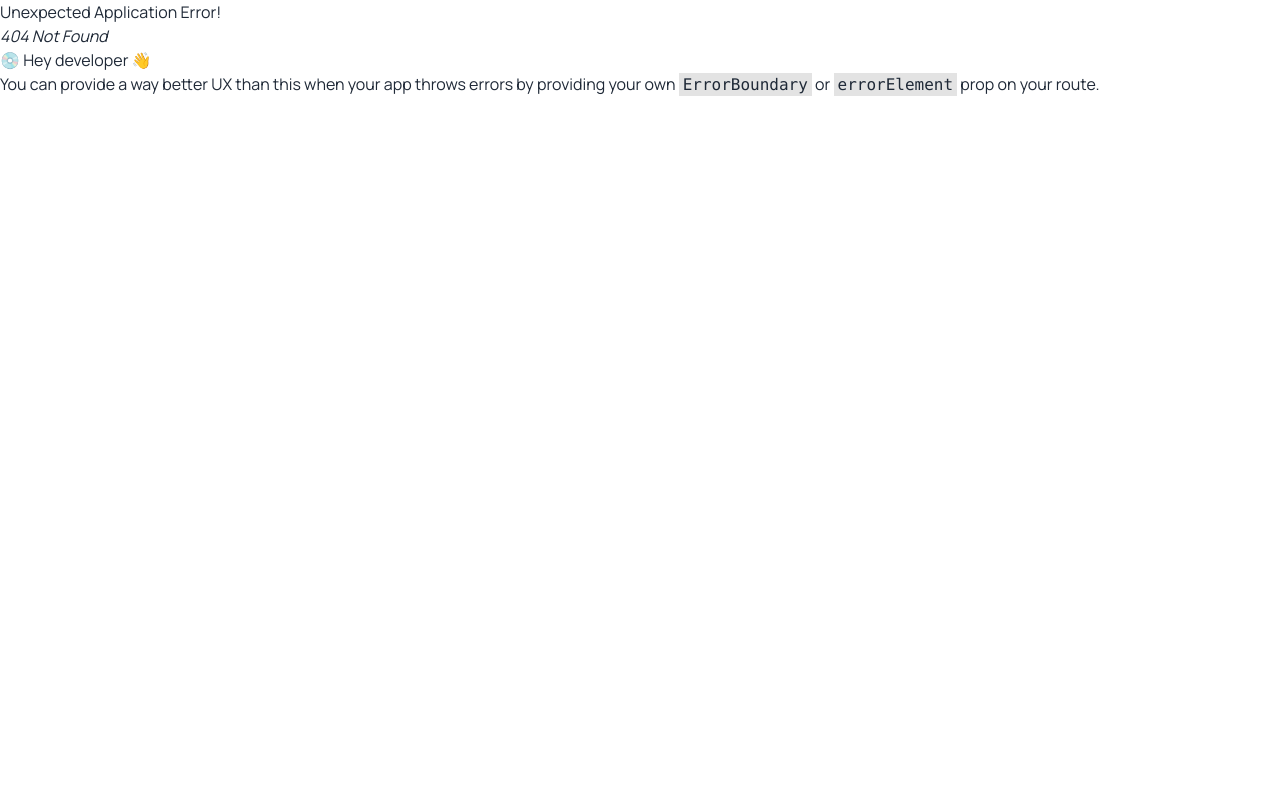
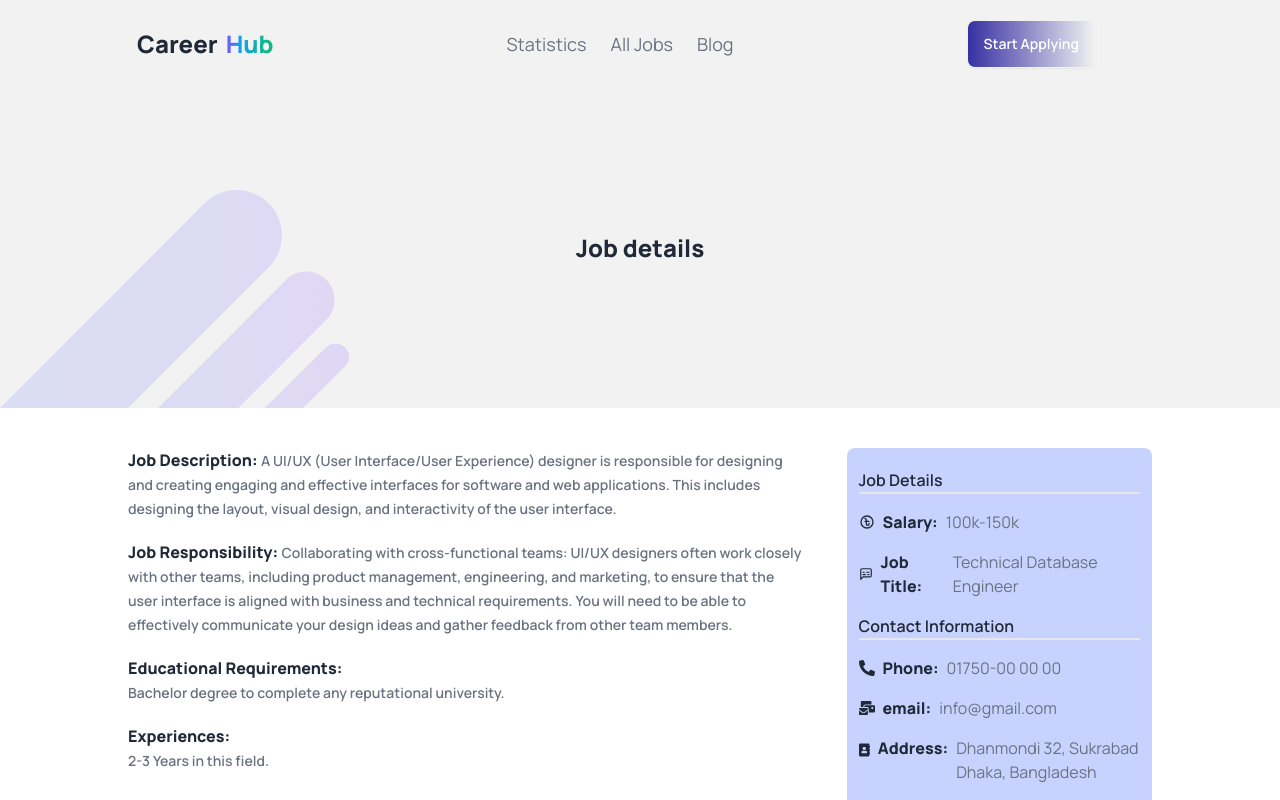
Before and after one commit to Tanvir225/career-hub, a React (Vite) app: page /job/1 in a window 1280 px wide. Before the commit this address had no page. Shown: the top 800 px of the page. Built offline with nearby package versions, Linux system fonts and the light colour scheme.

Commit message:
job description page added

```diff
--- a/src/Components/Featured/Featured.jsx
+++ b/src/Components/Featured/Featured.jsx
@@ -1,6 +1,7 @@
 import { useEffect, useState } from "react";
 import PropTypes from "prop-types";
 import Singlefeatured from "./Singlefeatured";
+import { NavLink } from "react-router-dom";
 const Featured = ({ jobs }) => {
   const [featured, setFeatured] = useState([]);
   useEffect(() => {
@@ -16,13 +17,13 @@ const Featured = ({ jobs }) => {
         Explore thousands of job opportunities with all the information you
         need. Its your future
       </p>
-      <div className=" py-5 grid grid-cols-1 md:grid-cols-2 gap-5">
+      <div className=" py-5 grid grid-cols-1 md:grid-cols-2  gap-5">
         {
             featured.map(job => <Singlefeatured key={job.id} job={job}></Singlefeatured>)
         }
       </div>
       <div className="text-center py-5">
-        <button className="btn btn-outline btn-primary">Show All Jobs</button>
+        <NavLink to={"/jobs"} className="btn btn-outline btn-primary">Show All Jobs</NavLink>
       </div>
     </div>
   );
--- a/src/Components/Featured/Singlefeatured.jsx
+++ b/src/Components/Featured/Singlefeatured.jsx
@@ -1,6 +1,7 @@
 import PropTypes from "prop-types";
 import { CiLocationOn  } from "react-icons/ci";
 import { HiOutlineCurrencyBangladeshi   } from "react-icons/hi";
+import { NavLink } from "react-router-dom";
 const Singlefeatured = ({ job }) => {
   const {
     id,
@@ -37,9 +38,9 @@ const Singlefeatured = ({ job }) => {
             </div>
         </div>
         <div className="card-actions ">
-          <button className="btn btn-outline bg-gradient-to-r from-indigo-600 text-white">
+          <NavLink to={`/job/${id}`} className="btn btn-outline bg-gradient-to-r from-indigo-600 text-white">
             View details
-          </button>
+          </NavLink>
         </div>
       </div>
     </div>
--- a/src/Components/Header/Header.jsx
+++ b/src/Components/Header/Header.jsx
@@ -14,7 +14,7 @@ const Header = () => {
                                 <p className='font-semibold'>Career<span className='text-transparent bg-clip-text bg-gradient-to-r from-indigo-500 from-10% via-sky-500 via-30% to-emerald-500 to-90%'>Hub</span></p>
                                 <ul className="p-2 flex flex-col gap-2">
                                     <NavLink to={"/"}>Statistics</NavLink>
-                                    <NavLink to={""}>Applied Jobs</NavLink>
+                                    <NavLink to={"/jobs"}>All Jobs</NavLink>
                                     <NavLink to={""}>Blog</NavLink>
                                 </ul>
                             </li>
@@ -26,12 +26,12 @@ const Header = () => {
                 <div className="navbar-center hidden lg:flex lg:justify-center lg:items-center">
                     <ul className="menu menu-horizontal px-2 text-lg text-gray-500">
                         <NavLink className="mr-6">Statistics</NavLink>
-                        <NavLink className="mr-6">Applied Jobs</NavLink>
+                        <NavLink className="mr-6" to={"/jobs"}>All Jobs</NavLink>
                         <NavLink className="">Blog</NavLink>
                     </ul>
                 </div>
                 <div className="navbar-end mr-10">
-                    <button className="btn text-sm px-4 py-2 bg-gradient-to-r from-indigo-800 text-white">Start Applying</button>
+                    <NavLink to={"/jobs"} className="btn text-sm px-4 py-2 bg-gradient-to-r from-indigo-800 text-white">Start Applying</NavLink>
                 </div>
             </div>
         </div>
--- /dev/null
+++ b/src/Pages/Details/Details.jsx
@@ -0,0 +1,97 @@
+import { useEffect, useState } from "react";
+import { useParams } from "react-router-dom";
+import bgImage from "../../assets/images/bg1.png";
+import { HiOutlineCurrencyBangladeshi } from "react-icons/hi";
+import { LuSubtitles } from "react-icons/lu";
+import { FaPhoneAlt, FaAddressBook, FaMailBulk } from "react-icons/fa";
+const Details = () => {
+  const [jobs, setJobs] = useState([]);
+  useEffect(() => {
+    fetch("../../../public/data/jobs.json")
+      .then((res) => res.json())
+      .then((data) => setJobs(data));
+  }, []);
+  const { id } = useParams();
+  const findDetails = jobs.find((job) => job.id === parseInt(id));
+
+  return (
+    <div>
+      <div
+        className="h-[40vh] bg-base-200 bg-no-repeat bg-left-bottom flex flex-col items-center justify-center"
+        style={{ backgroundImage: `url(${bgImage})` }}
+      >
+        <h1 className="font-extrabold text-2xl">Job details</h1>
+      </div>
+      <div className="max-w-5xl mx-auto mt-10 flex gap-10">
+        <div className="w-2/3 mx-auto space-y-5">
+          <p>
+            <span className="font-extrabold">Job Description:</span>{" "}
+            <span className="text-sm text-gray-500 font-semibold">
+              {findDetails?.job_description}
+            </span>
+          </p>
+          <p>
+            <span className="font-extrabold">Job Responsibility:</span>{" "}
+            <span className="text-sm text-gray-500 font-semibold">
+              {findDetails?.job_responsibility}
+            </span>
+          </p>
+          <p>
+            <span className="font-extrabold">Educational Requirements:</span>{" "}
+            <br />{" "}
+            <span className="text-sm text-gray-500 font-semibold">
+              {findDetails?.educational_requirements}
+            </span>
+          </p>
+          <p>
+            <span className="font-extrabold">Experiences:</span> <br />{" "}
+            <span className="text-sm text-gray-500 font-semibold">
+              {findDetails?.experiences}
+            </span>
+          </p>
+        </div>
+        <div className="bg-indigo-200 rounded-lg px-3 py-5 w-[30%] mx-auto h-fit space-y-4">
+          <p className="border-b-2 font-semibold">Job Details</p>
+          <h1 className="flex items-center gap-2">
+            <HiOutlineCurrencyBangladeshi></HiOutlineCurrencyBangladeshi>
+            <span className="font-extrabold">Salary:</span>
+
+            <span className="text-gray-500">{findDetails?.salary}</span>
+          </h1>
+          <h1 className="flex items-center gap-2">
+            <LuSubtitles></LuSubtitles>
+            <span className="font-extrabold">Job Title:</span>
+            <span className="text-gray-500">{findDetails?.job_title}</span>
+          </h1>
+          <p className="border-b-2 font-semibold">Contact Information</p>
+          <h1 className="flex items-center gap-2">
+            <FaPhoneAlt></FaPhoneAlt>
+            <span className="font-extrabold">Phone:</span>
+            <span className="text-gray-500">
+              {findDetails?.contact_information?.phone}
+            </span>
+          </h1>
+          <h1 className="flex items-center gap-2">
+            <FaMailBulk></FaMailBulk>
+            <span className="font-extrabold">email:</span>
+            <span className="text-gray-500">
+              {findDetails?.contact_information?.email}
+            </span>
+          </h1>
+          <h1 className="flex gap-2">
+            <FaAddressBook className="text-xl mt-1"></FaAddressBook>
+            <span className="font-extrabold">Address:</span>
+            <span className="text-gray-500">
+              {findDetails?.contact_information?.address}
+            </span>
+          </h1>
+          <div className="text-center bg-transparent">
+            <button className="btn btn-outline btn-primary w-full">Apply Now</button>
+          </div>
+        </div>
+      </div>
+    </div>
+  );
+};
+
+export default Details;
--- /dev/null
+++ b/src/Pages/Jobs/Jobs.jsx
@@ -0,0 +1,28 @@
+import { useEffect, useState } from "react";
+import bgImage from "../../assets/images/bg1.png";
+import Singlefeatured from "../../Components/Featured/Singlefeatured";
+const Jobs = () => {
+  const [jobs, setJobs] = useState([]);
+  useEffect(() => {
+    fetch("../../../public/data/jobs.json")
+      .then((res) => res.json())
+      .then((data) => setJobs(data));
+  }, []);
+  return (
+    <div>
+      <div
+        className="h-[40vh] bg-base-200 bg-no-repeat bg-left-bottom flex flex-col items-center justify-center"
+        style={{ backgroundImage: `url(${bgImage})` }}
+      >
+        <h1 className="font-extrabold text-2xl">Apply Your favourite Jobs</h1>
+      </div>
+      <div className="max-w-6xl mx-auto px-5 mt-10 grid grid-cols-1 md:grid-cols-2 md:px-5 lg:grid-cols-3 gap-5">
+        {
+            jobs?.map(job => <Singlefeatured key={job.id} job={job}></Singlefeatured>)
+        }
+      </div>
+    </div>
+  );
+};
+
+export default Jobs;
```
Also changed, not shown: src/Routes/Routes.jsx (+11 -0 lines).
